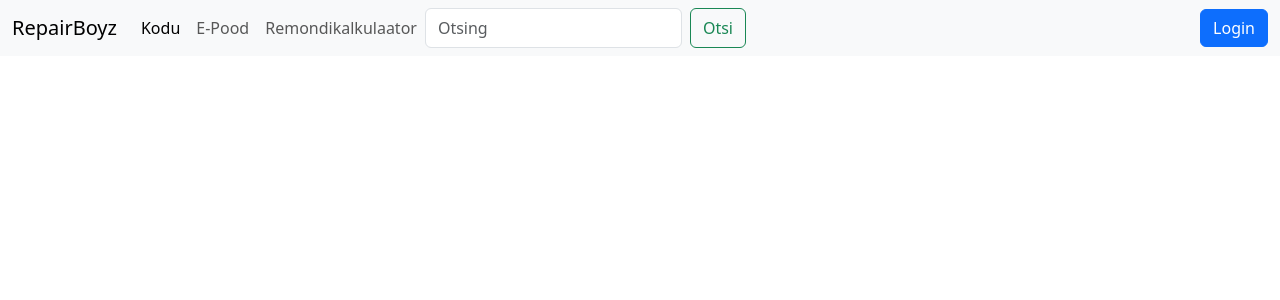
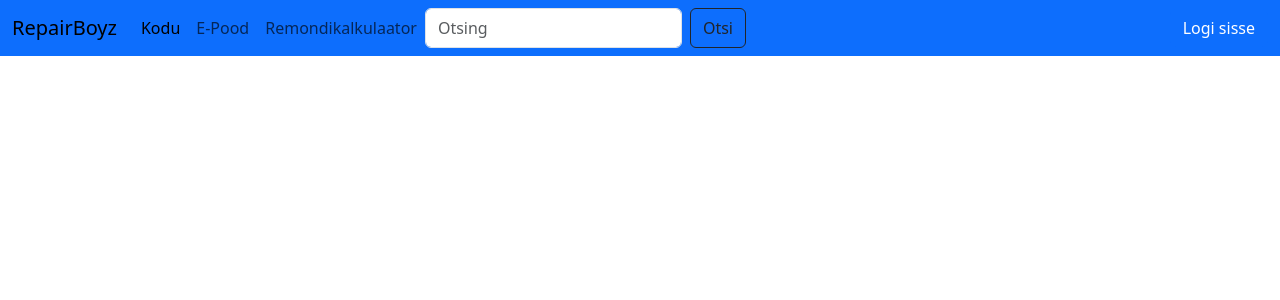
Before and after one commit to Romar-II/repairfront, a Vue app: page / in a window 1280 px wide. Shown: the top 300 px of the page. Built offline with nearby package versions, Linux system fonts and the light colour scheme.

Commit message:
master updated settings

```diff
--- a/src/App.vue
+++ b/src/App.vue
@@ -1,6 +1,6 @@
 <template>
-  <nav class="navbar navbar-expand-lg bg-body-tertiary">
-    <div class="container-fluid">
+  <nav class="navbar bg-primary navbar-expand-lg" >
+    <div class="container-fluid" >
       <button class="navbar-toggler" type="button" data-bs-toggle="collapse" data-bs-target="#navbarTogglerDemo01" aria-controls="navbarTogglerDemo01" aria-expanded="false" aria-label="Toggle navigation">
         <span class="navbar-toggler-icon"></span>
       </button>
@@ -19,11 +19,11 @@
 
           <form class="d-flex" role="search">
             <input class="form-control me-2" type="search" placeholder="Otsing" aria-label="Search">
-            <button class="btn btn-outline-success" type="submit">Otsi</button>
+            <button class="btn btn-outline-dark" type="submit">Otsi</button>
           </form>
 
         </ul>
-        <button type="button" class="btn btn-primary">Login</button>
+        <button type="button" class="btn btn-primary">Logi sisse</button>
 
 
       </div>
```
